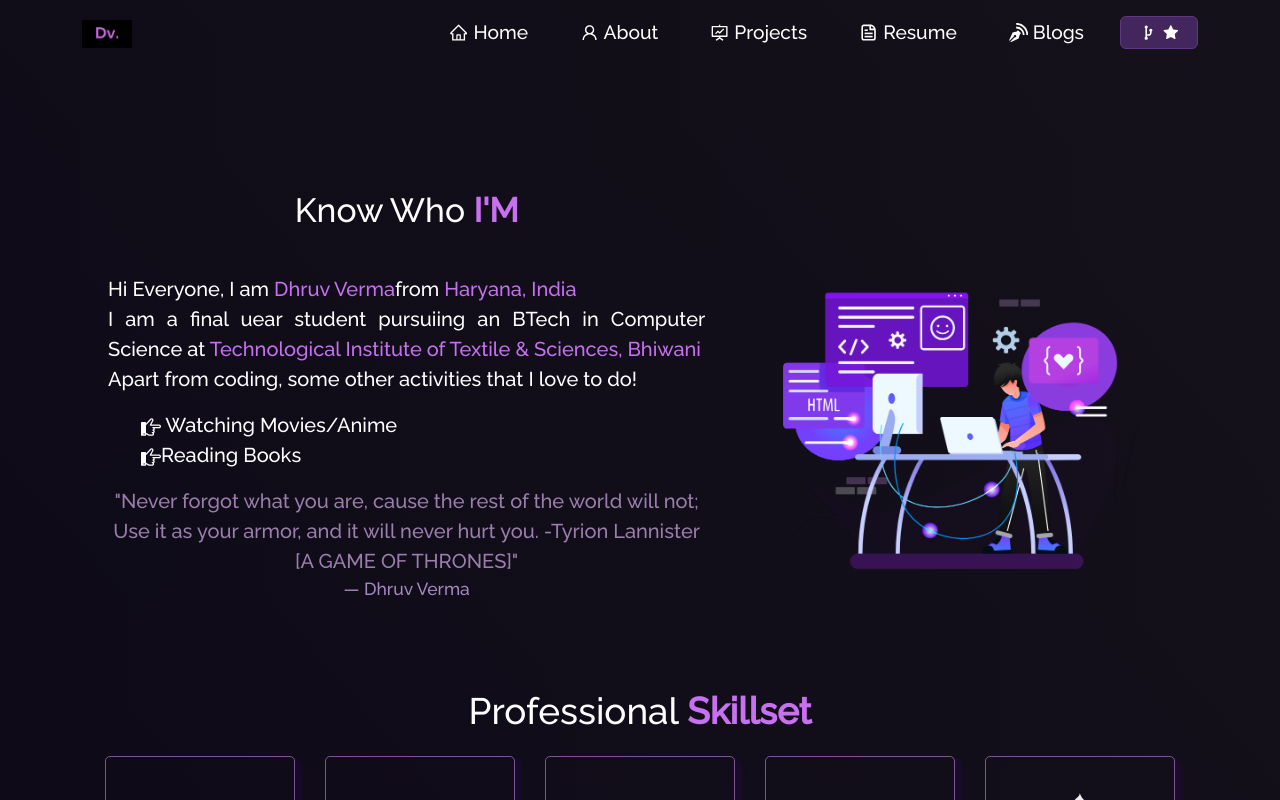
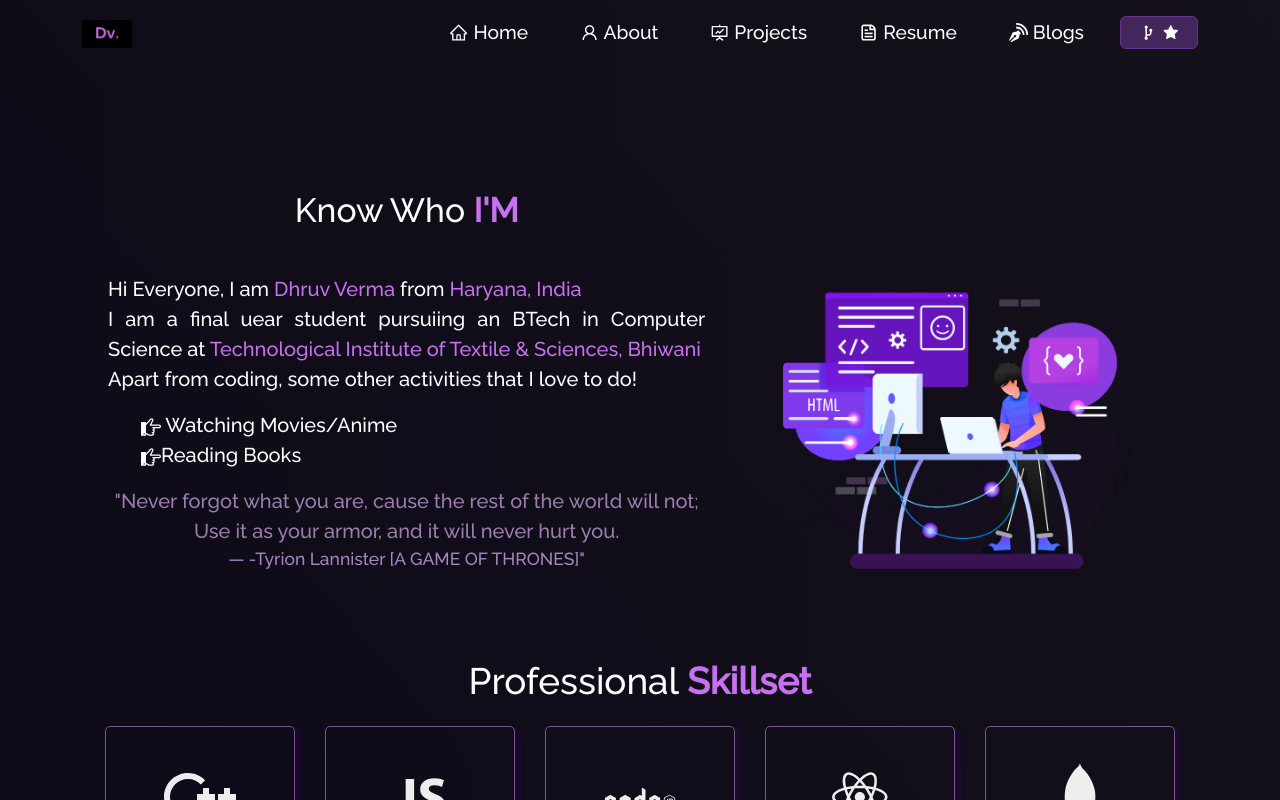
Before and after one commit to Dhruvermafz/portfolio, a React (Create React App) app: page /about in a window 1280 px wide. Shown: the top 800 px of the page. Built offline with nearby package versions, Linux system fonts and the light colour scheme.

Commit message:
New changes

```diff
--- a/src/components/About/AboutCard.js
+++ b/src/components/About/AboutCard.js
@@ -8,7 +8,7 @@ function AboutCard() {
       <Card.Body>
         <blockquote className="blockquote mb-0">
           <p style={{ textAlign: "justify" }}>
-            Hi Everyone, I am <span className="purple">Dhruv Verma</span>from{" "}
+            Hi Everyone, I am <span className="purple">Dhruv Verma</span> from{" "}
             <span className="purple">Haryana, India</span>
             <br /> I am a final uear student pursuiing an BTech in Computer
             Science at{" "}
@@ -29,11 +29,12 @@ function AboutCard() {
           </ul>
           <p style={{ color: "rgb(155 126 172)" }}>
             "Never forgot what you are, cause the rest of the world will not;
-            Use it as your armor, and it will never hurt you. -Tyrion Lannister
-            [A GAME OF THRONES]"
+            Use it as your armor, and it will never hurt you.
           </p>
 
-          <footer className="blockquote-footer">Dhruv Verma</footer>
+          <footer className="blockquote-footer">
+            -Tyrion Lannister [A GAME OF THRONES]"
+          </footer>
         </blockquote>
       </Card.Body>
     </Card>
--- a/src/components/Home/Home.js
+++ b/src/components/Home/Home.js
@@ -1,6 +1,6 @@
 import React from "react";
 import { Container, Row, Col } from "react-bootstrap";
-import myImg from "../../Assets/avatar.svg";
+import myImg from "../../Assets/me.jpg";
 import Tilt from "react-parallax-tilt";
 import {
   AiFillGithub,
--- a/src/components/Navbar.js
+++ b/src/components/Navbar.js
@@ -97,7 +97,7 @@ function NavBar() {
 
             <Nav.Item className="fork-btn">
               <Button
-                href="https://github.com"
+                href="https://github.com/Dhruvermafz/portfolio"
                 target="_blank"
                 className="fork-btn-inner"
               >
--- a/src/components/Resume/ResumeNew.js
+++ b/src/components/Resume/ResumeNew.js
@@ -2,7 +2,7 @@ import React, { useState, useEffect } from "react";
 import { Container, Row } from "react-bootstrap";
 import Button from "react-bootstrap/Button";
 import Particle from "../Particle";
-import pdf from "../../Assets/../Assets/Soumyajit_Behera-BIT_MESRA.pdf";
+import pdf from "../../Assets/Dhruv's_Resume.pdf";
 import { AiOutlineDownload } from "react-icons/ai";
 import { Document, Page, pdfjs } from "react-pdf";
 import "react-pdf/dist/esm/Page/AnnotationLayer.css";
```
Also changed, not shown: src/Assets/me.jpg (added), 1 other file (tests, documents, lock files or other folders).
